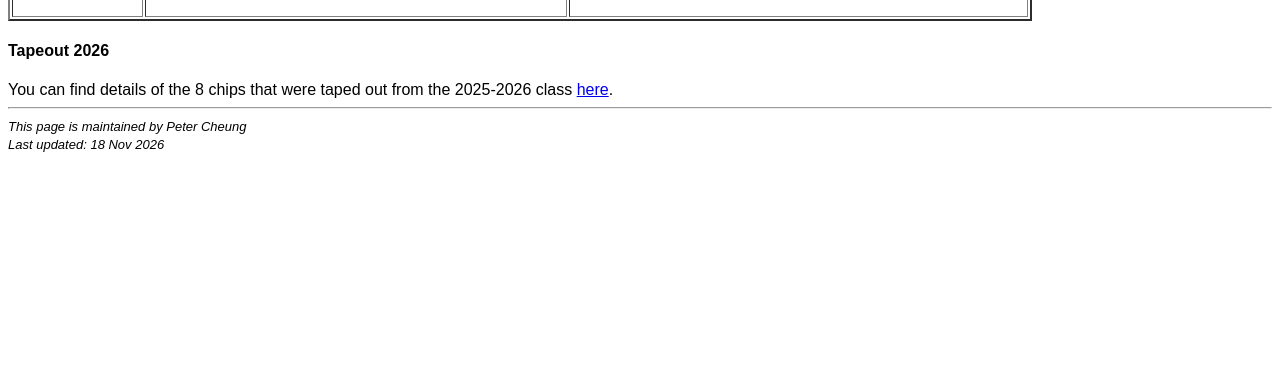
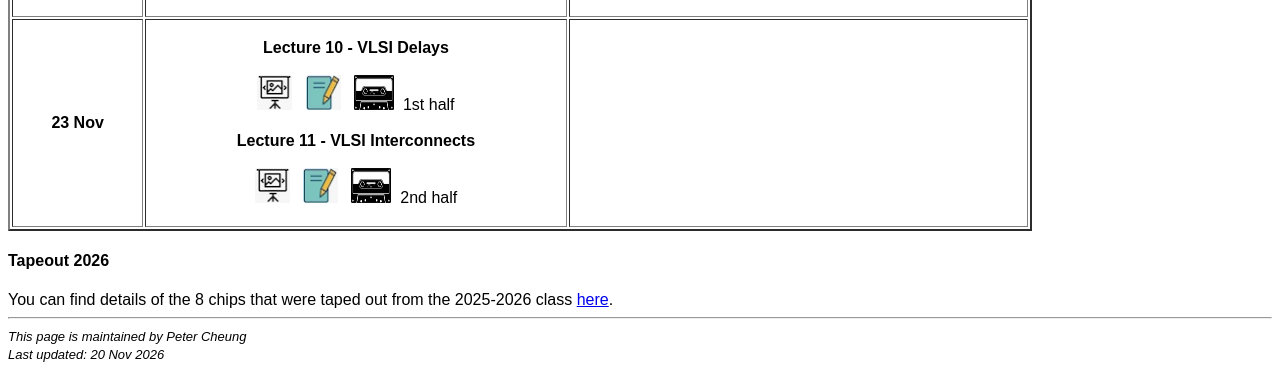
Before and after one commit to ELEC70142-Digital-VLSI-Design/course-website, a plain HTML site: page index.html in a window 1280 px wide. Shown: the part 2267-2638 px from the top of the page. Before the commit the page ends 2428 px from the top, so only its background shows below. Drawn offline with Linux system fonts and the light colour scheme.

Commit message:
week 9 lecture notes

```diff
--- a/index.html
+++ b/index.html
@@ -239,26 +239,10 @@
 
 		</td>
 	 </tr>
-<!---
-	  <tr>
-      	<td>  <center>
-      	<strong>19 Nov</strong>
-      	</center><br>
-		</td>
-      	<td><br>
-			<center><strong>The Tapeout Process<br>
-				by Jason Meredith and Mostafa<br>
-				Apple Inc. (UK)</strong>
-			</center><br>
-	  </td>
-      	<td>
-
-		</td>
-	 </tr>
 
 	  <tr>
       	<td>  <center>
-      	<strong>27 Nov</strong>
+      	<strong>23 Nov</strong>
       	</center><br>
 		</td>
       	<td><br>
@@ -266,14 +250,14 @@
 			</center><br>
 		  	<center><a href="10 - Delays (slides).pdf"><img src="slides_icon.jpg" width="35" height="35" alt=""></a>&nbsp;&nbsp;
 			<a href="10 - Delays (notes).pdf"><img src="notes_icon.jpg" width="35" height="35" alt=""></a>&nbsp;&nbsp;
-			<a href="https://imperial.cloud.panopto.eu/Panopto/Pages/Viewer.aspx?id=fc8d8650-bb87-4348-94ec-b39b00c61fdd"><img src="tape_icon.jpg" width="40" height="35" alt=""></a>&nbsp;&nbsp;1st half
+			<a href=""><img src="tape_icon.jpg" width="40" height="35" alt=""></a>&nbsp;&nbsp;1st half
 			</center><br>
 
 			<center><strong>Lecture 11 - VLSI Interconnects</strong>
 			</center><br>
 		  	<center><a href="11 - Interconnect (slides).pdf"><img src="slides_icon.jpg" width="35" height="35" alt=""></a>&nbsp;&nbsp;
 			<a href="11 - Interconnect (notes).pdf"><img src="notes_icon.jpg" width="35" height="35" alt=""></a>&nbsp;&nbsp;
-			<a href="https://imperial.cloud.panopto.eu/Panopto/Pages/Viewer.aspx?id=fc8d8650-bb87-4348-94ec-b39b00c61fdd"><img src="tape_icon.jpg" width="40" height="35" alt=""></a>&nbsp;&nbsp;2nd half
+			<a href=""><img src="tape_icon.jpg" width="40" height="35" alt=""></a>&nbsp;&nbsp;2nd half
 			</center><br>
 
 	  </td>
@@ -281,7 +265,7 @@
 
 		</td>
 	 </tr>
-
+<!---
 	  <tr>
       	<td>  <center>
       	<strong>3 Dec</strong>
@@ -372,6 +356,6 @@ You can find details of the 8 chips that were taped out from the 2025-2026 class
 <hr>
 <font size="-1" face="Arial, Helvetica, sans-serif"><i>This page is maintained by Peter Cheung</i>
 <br>
-<i>Last updated: 18 Nov 2026</i></font>
+<i>Last updated: 20 Nov 2026</i></font>
 </body>
 </html>
```
Also changed, not shown: 4 other files.
